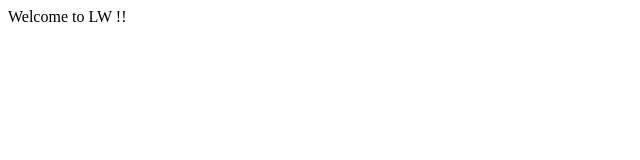
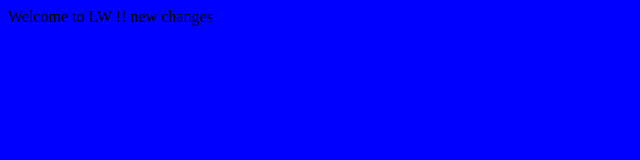
Before and after one commit to SUNILKUMARKUMAWAT371/jenkinsproject2022, a plain HTML site: page index.html in a window 1280 px wide. Shown: the whole page, without its empty margins (0-640 px from the left). Drawn offline with Linux system fonts and the light colour scheme.

Commit message:
second changes

```diff
--- a/index.html
+++ b/index.html
@@ -1 +1,5 @@
+<body bgcolor='blue'>
+
 Welcome to LW !!
+new changes
+</body>
```
